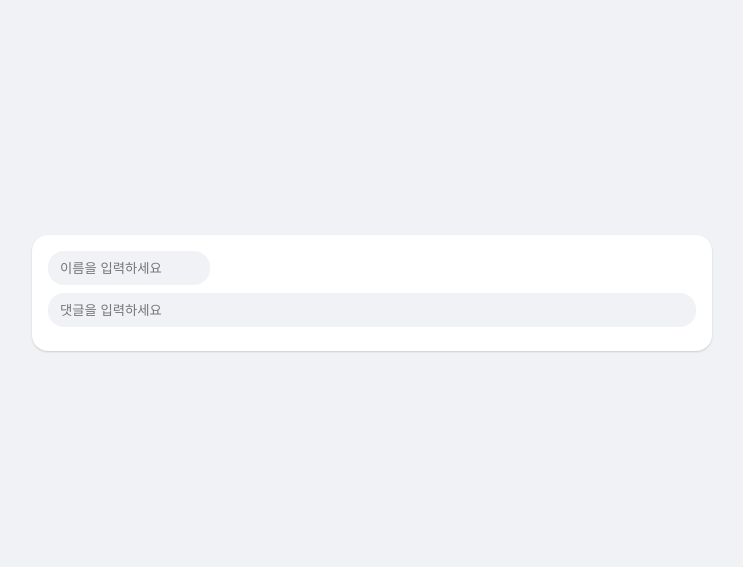
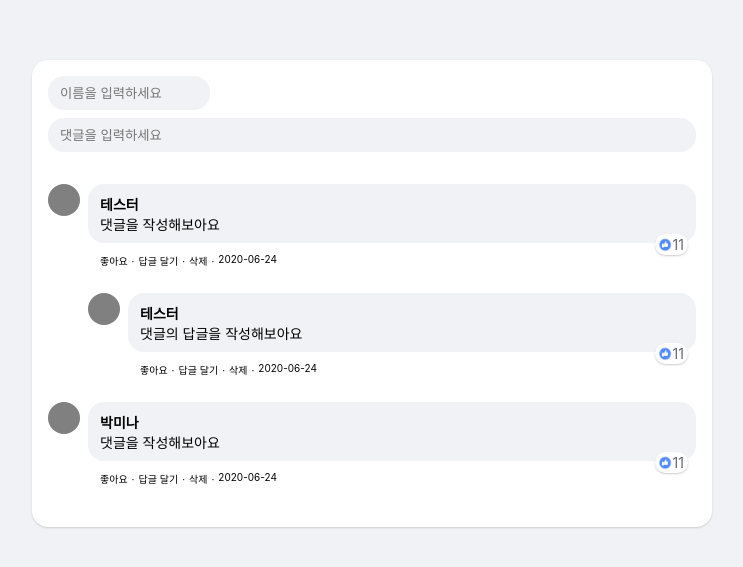
Before and after one commit to soheee94/facebook-comments, a React (Create React App) app: page / in a window 1280 px wide. Shown: the part 107-674 px from the top of the page, without its empty margins (268-1011 px from the left). Built offline with nearby package versions, Linux system fonts and the light colour scheme.

Commit message:
댓글 리스트 / 댓글 아이템 / 좋아요 컴포넌트 생성

```diff
--- a/src/App.js
+++ b/src/App.js
@@ -1,11 +1,13 @@
 import React from "react";
 import styled from "styled-components";
 import WriteCommentContainer from "./containers/WriteCommentContainer";
+import CommentsContainer from "./containers/CommentsContainer";
 
 function App() {
   return (
     <ContentBlock>
       <WriteCommentContainer />
+      <CommentsContainer />
     </ContentBlock>
   );
 }
--- /dev/null
+++ b/src/components/CommentItem.js
@@ -0,0 +1,90 @@
+import React from "react";
+import styled from "styled-components";
+import palette from "../palette";
+import CommentLikes from "./CommentLikes";
+import CommentsList from "./CommentsList";
+
+function CommentItem({ comment }) {
+  const { user, created_at, text, like_count, replies } = comment;
+  return (
+    <CommentItemBlock>
+      <UserImage></UserImage>
+      <CommentContent>
+        <CommentText>
+          <p>{user}</p>
+          <p>{text}</p>
+          {like_count > 0 && <CommentLikes count={like_count} />}
+        </CommentText>
+        <CommentActions>
+          <li>
+            <span>좋아요</span>
+          </li>
+          <li>
+            <span>답글 달기</span>
+          </li>
+          <li>
+            <span>삭제</span>
+          </li>
+          <li>{created_at}</li>
+        </CommentActions>
+        {replies.length > 0 && <CommentsList comments={replies} />}
+      </CommentContent>
+    </CommentItemBlock>
+  );
+}
+
+const CommentItemBlock = styled.li`
+  display: flex;
+  margin-bottom: 1rem;
+  font-size: 0.875rem;
+
+  &:last-of-type {
+    margin-bottom: 0;
+  }
+`;
+
+const UserImage = styled.div`
+  background: gray;
+  border-radius: 50%;
+  width: 2rem;
+  height: 2rem;
+  margin-right: 0.5rem;
+`;
+
+const CommentContent = styled.div`
+  flex: 1;
+`;
+
+const CommentText = styled.div`
+  background: ${palette.lightGray};
+  border-radius: 1rem;
+  padding: 10px 12px 9px 12px;
+  position: relative;
+
+  p:first-of-type {
+    font-weight: bold;
+  }
+`;
+
+const CommentActions = styled.ul`
+  padding: 10px 12px 9px 12px;
+  display: flex;
+
+  li {
+    font-size: 0.625rem;
+
+    &:not(:last-of-type):after {
+      content: "·";
+      margin: 0 0.25rem;
+    }
+  }
+
+  span {
+    cursor: pointer;
+    &:hover {
+      text-decoration: underline;
+    }
+  }
+`;
+
+export default CommentItem;
--- /dev/null
+++ b/src/components/CommentLikes.js
@@ -0,0 +1,30 @@
+import React from "react";
+import styled from "styled-components";
+import likeIcon from "../assets/like.png";
+import palette from "../palette";
+
+function CommentLikes({ count }) {
+  return (
+    <CommentLikeBlock>
+      <img src={likeIcon} alt="좋아요 아이콘" />
+      <span>{count}</span>
+    </CommentLikeBlock>
+  );
+}
+
+const CommentLikeBlock = styled.div`
+  background: white;
+  display: flex;
+  position: absolute;
+  border-radius: 1rem;
+  box-shadow: 0 1px 2px #ccc;
+  right: 0.5rem;
+  padding: 0.125rem 0.25rem 0.125rem 0.125rem;
+  color: ${palette.gray};
+  img {
+    width: 1rem;
+    height: 1rem;
+  }
+`;
+
+export default CommentLikes;
--- /dev/null
+++ b/src/components/CommentsList.js
@@ -0,0 +1,20 @@
+import React from "react";
+import styled from "styled-components";
+import CommentItem from "./CommentItem";
+import palette from "../palette";
+
+function CommentsList({ comments }) {
+  return (
+    <CommentsListBlock>
+      {comments.map(comment => (
+        <CommentItem comment={comment} key={comment.id} />
+      ))}
+    </CommentsListBlock>
+  );
+}
+
+const CommentsListBlock = styled.ul`
+  padding-top: 1rem;
+`;
+
+export default CommentsList;
--- /dev/null
+++ b/src/containers/CommentsContainer.js
@@ -0,0 +1,35 @@
+import React from "react";
+import CommentsList from "../components/CommentsList";
+
+function CommentsContainer() {
+  const comments = [
+    {
+      id: 1,
+      user: "테스터",
+      created_at: "2020-06-24",
+      text: "댓글을 작성해보아요",
+      like_count: 11,
+      replies: [
+        {
+          id: 22,
+          user: "테스터",
+          created_at: "2020-06-24",
+          text: "댓글의 답글을 작성해보아요",
+          like_count: 11,
+          replies: []
+        }
+      ]
+    },
+    {
+      id: 333,
+      user: "박미나",
+      created_at: "2020-06-24",
+      text: "댓글을 작성해보아요",
+      like_count: 11,
+      replies: []
+    }
+  ];
+  return <CommentsList comments={comments} />;
+}
+
+export default CommentsContainer;
--- a/src/index.css
+++ b/src/index.css
@@ -21,3 +21,12 @@ code {
   align-items: center;
   height: 100vh;
 }
+
+p {
+  margin: 0;
+}
+
+ul {
+  padding-inline-start: 0;
+  list-style: none;
+}
```
Also changed, not shown: src/assets/like.png (added).
